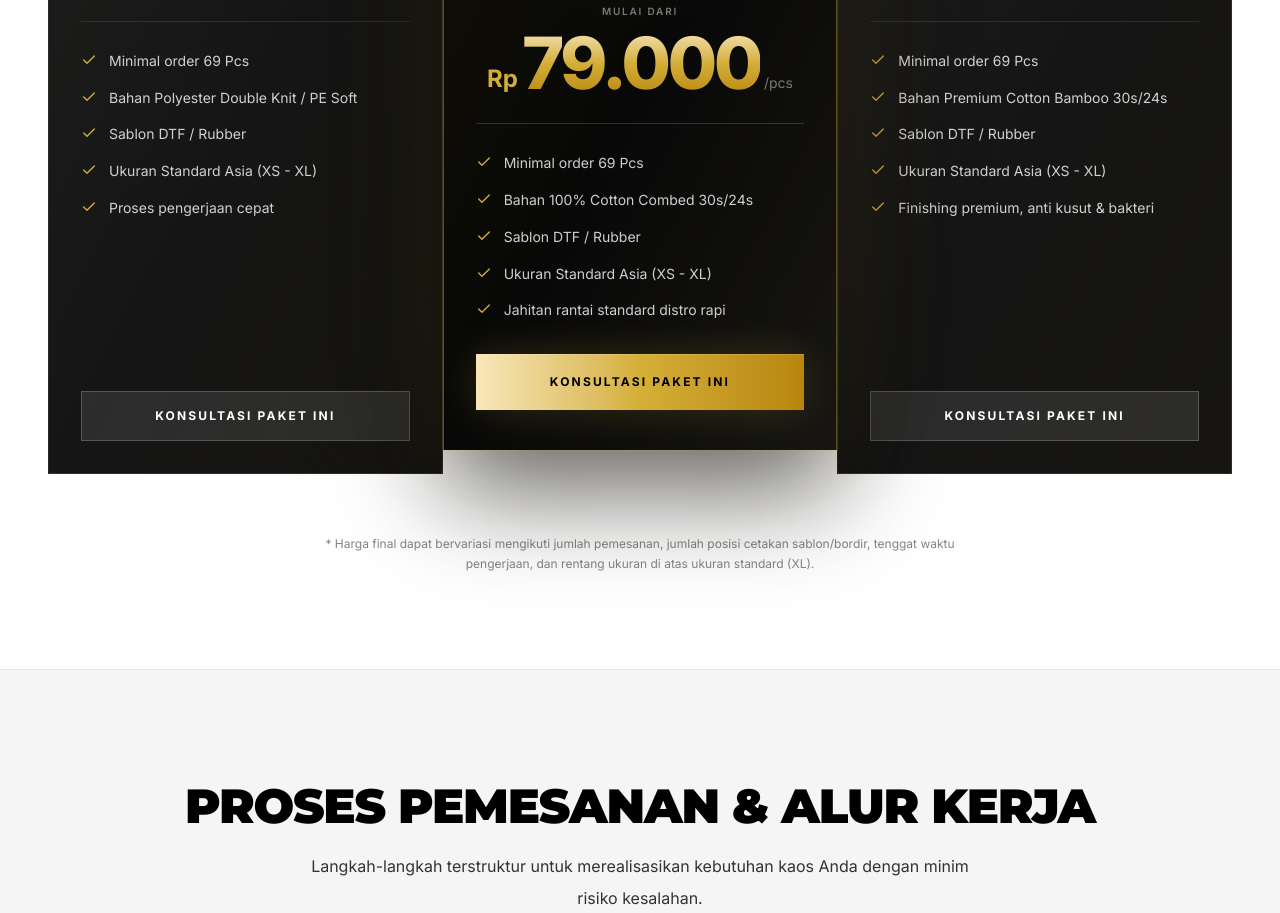
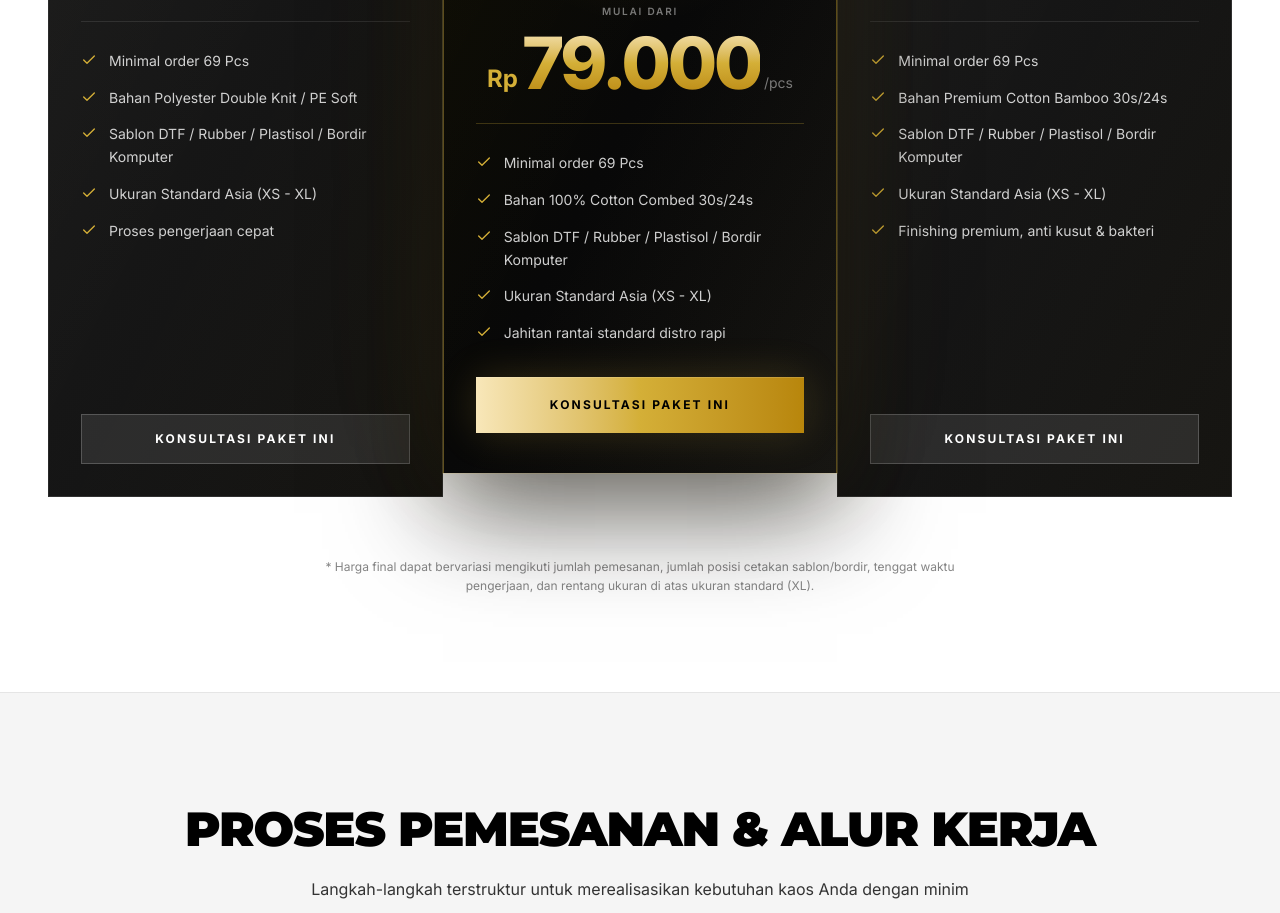
Before and after one commit to jangan-resign/citilex.asia, a Next.js app: page / in a window 1280 px wide. Shown: the part 1840-2753 px from the top of the page. Built offline with nearby package versions, Linux system fonts and the light colour scheme.

Commit message:
Enhance t-shirt features with more printing options
Updated features to include additional printing options for various t-shirt types.

```diff
--- a/app/page.tsx
+++ b/app/page.tsx
@@ -243,7 +243,7 @@ const packages = [
     features: [
       "Minimal order 69 Pcs",
       "Bahan Polyester Double Knit / PE Soft",
-      "Sablon DTF / Rubber",
+      "Sablon DTF / Rubber / Plastisol / Bordir Komputer",
       "Ukuran Standard Asia (XS - XL)",
       "Proses pengerjaan cepat"
     ],
@@ -257,7 +257,7 @@ const packages = [
     features: [
       "Minimal order 69 Pcs",
       "Bahan 100% Cotton Combed 30s/24s",
-      "Sablon DTF / Rubber",
+      "Sablon DTF / Rubber / Plastisol / Bordir Komputer",
       "Ukuran Standard Asia (XS - XL)",
       "Jahitan rantai standard distro rapi"
     ],
@@ -271,7 +271,7 @@ const packages = [
     features: [
       "Minimal order 69 Pcs",
       "Bahan Premium Cotton Bamboo 30s/24s",
-      "Sablon DTF / Rubber",
+      "Sablon DTF / Rubber / Plastisol / Bordir Komputer",
       "Ukuran Standard Asia (XS - XL)",
       "Finishing premium, anti kusut & bakteri"
     ],
```
